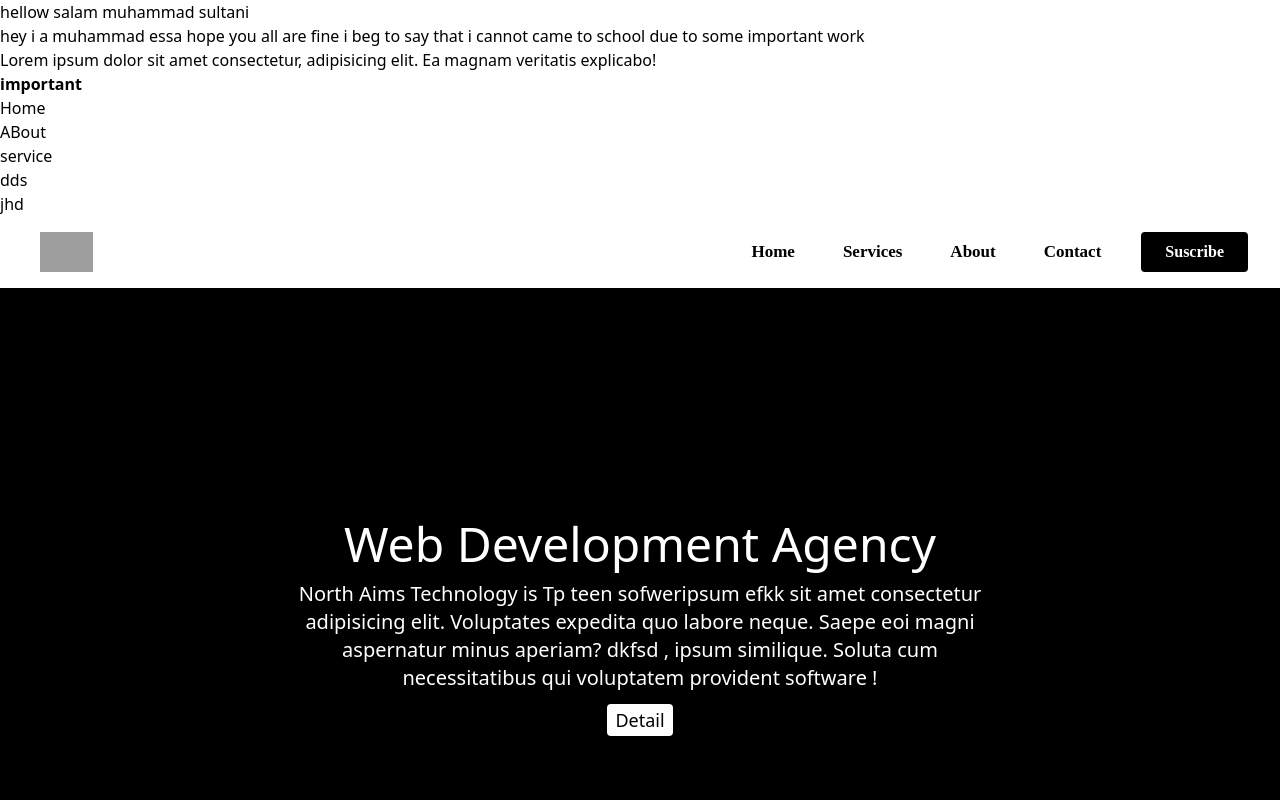
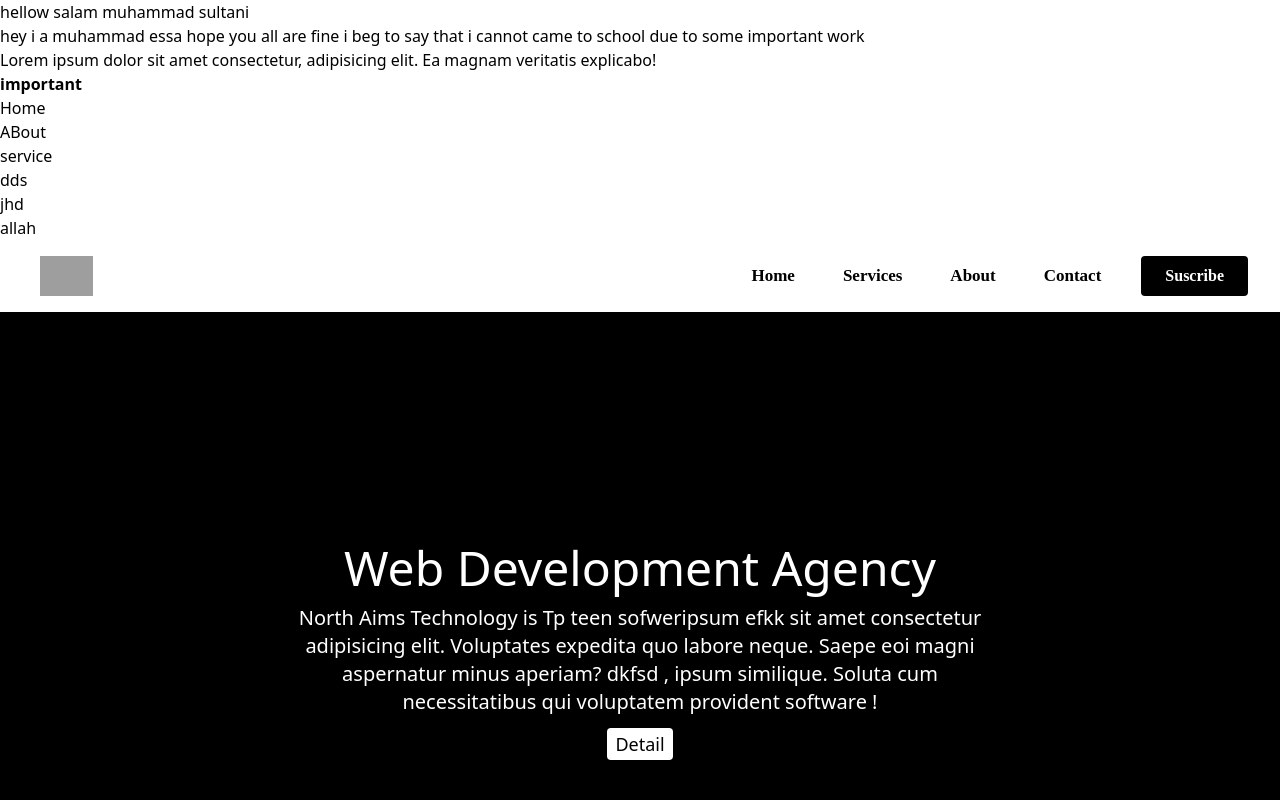
Before and after one commit to MuhammadEssa-514/Random-React-Pratice, a React (Create React App) app: page / in a window 1280 px wide. Shown: the top 800 px of the page. Built offline with nearby package versions, Linux system fonts and the light colour scheme; grey boxes are pictures that could not be loaded.

Commit message:
add menu 1

```diff
--- a/src/App.js
+++ b/src/App.js
@@ -16,6 +16,7 @@ function App() {
   <li>dds</li>
   <ol>
     <li>jhd</li>
+    <li>allah</li>
   </ol>
 
 
```
